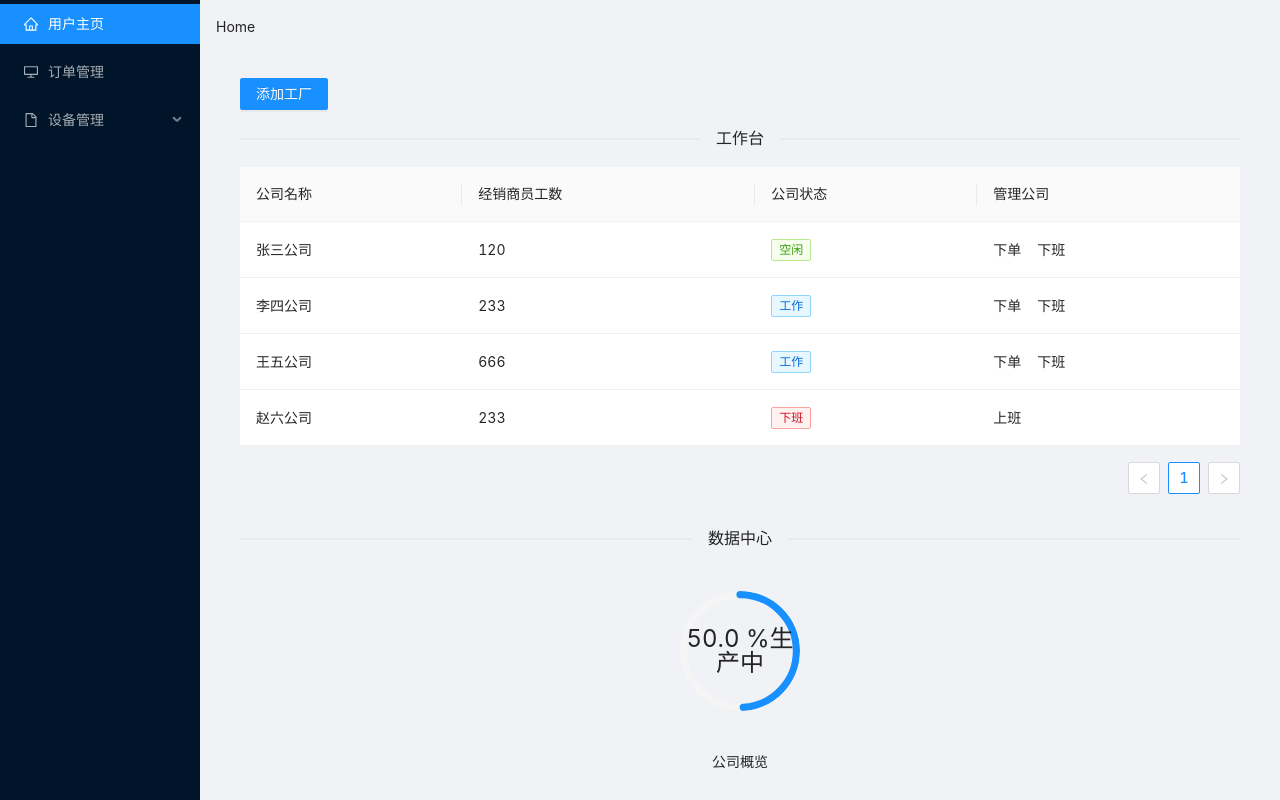
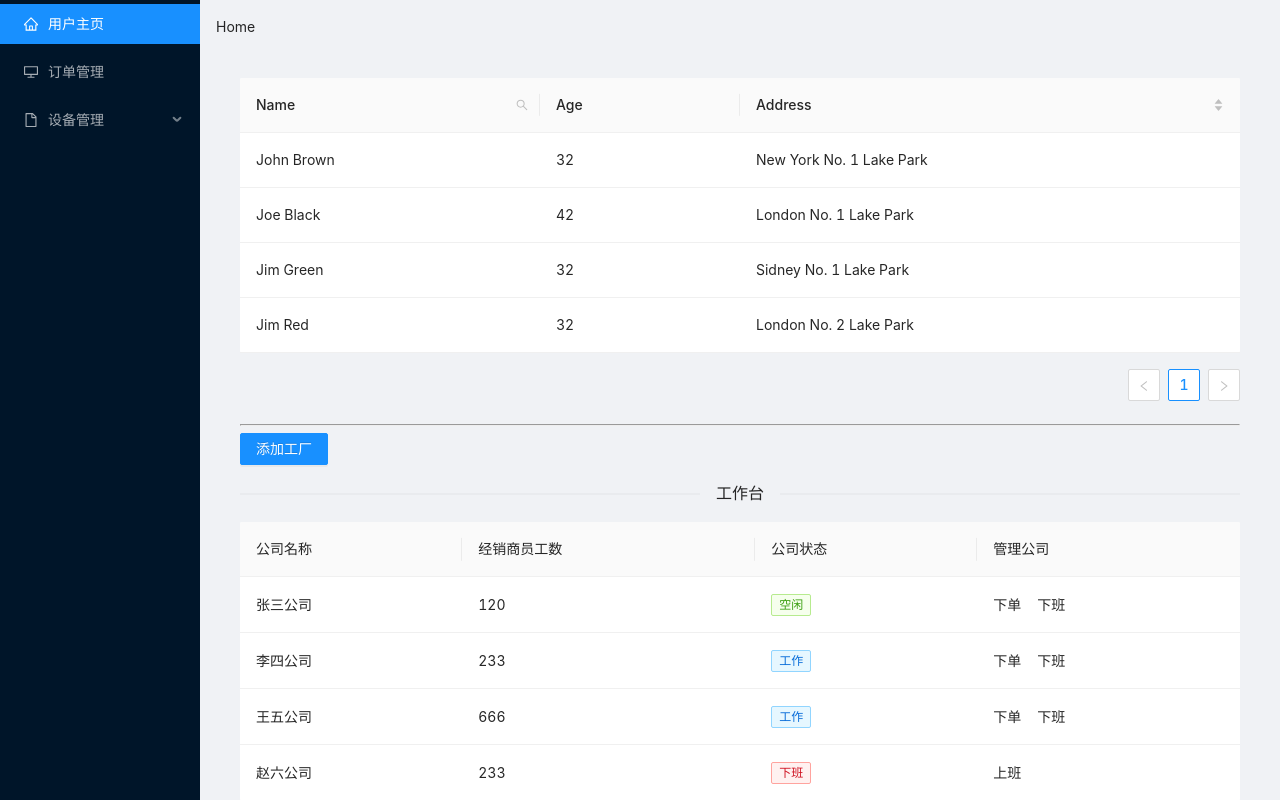
Before and after one commit to Jas000n/hci-nextjs, a Next.js app: page /workbench/company in a window 1280 px wide. Shown: the top 800 px of the page. Built offline with nearby package versions, Linux system fonts and the light colour scheme.

Commit message:
add tablefilter

```diff
--- /dev/null
+++ b/components/TableFilter/index.jsx
@@ -0,0 +1,130 @@
+import { Table, Input, Button, Space } from "antd";
+import Highlighter from "react-highlight-words";
+import { SearchOutlined } from "@ant-design/icons";
+import { useState } from "react";
+import { useRef } from "react";
+export default function TableFilter({ data, columns }) {
+  const [searchText, setSearchText] = useState("");
+  const [searchedColumn, setSearchedColumn] = useState("");
+  const inputRef = useRef(null);
+  const getColumnSearchProps = (dataIndex) => ({
+    filterDropdown: ({
+      setSelectedKeys,
+      selectedKeys,
+      confirm,
+      clearFilters,
+    }) => (
+      <div style={{ padding: 8 }}>
+        <Input
+          ref={inputRef}
+          placeholder={`Search ${dataIndex}`}
+          value={selectedKeys[0]}
+          onChange={(e) =>
+            setSelectedKeys(e.target.value ? [e.target.value] : [])
+          }
+          onPressEnter={() => handleSearch(selectedKeys, confirm, dataIndex)}
+          style={{ marginBottom: 8, display: "block" }}
+        />
+        <Space>
+          <Button
+            type="primary"
+            onClick={() => handleSearch(selectedKeys, confirm, dataIndex)}
+            icon={<SearchOutlined />}
+            size="small"
+            style={{ width: 90 }}
+          >
+            Search
+          </Button>
+          <Button
+            onClick={() => handleReset(clearFilters)}
+            size="small"
+            style={{ width: 90 }}
+          >
+            Reset
+          </Button>
+          <Button
+            type="link"
+            size="small"
+            onClick={() => {
+              confirm({ closeDropdown: false });
+              setSearchText(selectedKeys[0]);
+              setSearchedColumn(dataIndex);
+            }}
+          >
+            Filter
+          </Button>
+        </Space>
+      </div>
+    ),
+    filterIcon: (filtered) => (
+      <SearchOutlined style={{ color: filtered ? "#1890ff" : undefined }} />
+    ),
+    onFilter: (value, record) =>
+      record[dataIndex]
+        ? record[dataIndex]
+            .toString()
+            .toLowerCase()
+            .includes(value.toLowerCase())
+        : "",
+    onFilterDropdownVisibleChange: (visible) => {
+      if (visible) {
+        setTimeout(() => inputRef.current.select(), 100);
+      }
+    },
+    render: (text) =>
+      searchedColumn === dataIndex ? (
+        <Highlighter
+          highlightStyle={{ backgroundColor: "#ffc069", padding: 0 }}
+          searchWords={[searchText]}
+          autoEscape
+          textToHighlight={text ? text.toString() : ""}
+        />
+      ) : (
+        text
+      ),
+  });
+  const handleSearch = (selectedKeys, confirm, dataIndex) => {
+    confirm();
+    setSearchText(selectedKeys[0]);
+    setSearchedColumn(dataIndex);
+  };
+  const handleReset = (clearFilters) => {
+    clearFilters();
+    setSearchText("");
+  };
+  const tableColumns = columns.map((cur) => {
+    if (cur.ifSearch) {
+      return {
+        ...cur,
+        ...getColumnSearchProps(cur.dataIndex),
+      };
+    } else {
+      return cur;
+    }
+  });
+  // [
+  //   {
+  //     title: "Name",
+  //     dataIndex: "name",
+  //     key: "name",
+  //     width: "30%",
+  //     ...getColumnSearchProps("name"),
+  //   },
+  //   {
+  //     title: "Age",
+  //     dataIndex: "age",
+  //     key: "age",
+  //     width: "20%",
+  //     ...getColumnSearchProps("age"),
+  //   },
+  //   {
+  //     title: "Address",
+  //     dataIndex: "address",
+  //     key: "address",
+  //     ...getColumnSearchProps("address"),
+  //     sorter: (a, b) => a.address.length - b.address.length,
+  //     sortDirections: ["descend", "ascend"],
+  //   },
+  // ];
+  return <Table columns={tableColumns} dataSource={data} />;
+}
--- a/package.json
+++ b/package.json
@@ -15,6 +15,7 @@
     "next": "12.1.6",
     "react": "18.1.0",
     "react-dom": "18.1.0",
+    "react-highlight-words": "^0.18.0",
     "react-is": "^18.1.0",
     "styled-components": "^5.3.5"
   },
--- a/pages/workbench/company/index.jsx
+++ b/pages/workbench/company/index.jsx
@@ -5,6 +5,7 @@ import PopupFormButton from "../../../components/PopupForm";
 const { TabPane } = Tabs;
 const { Search } = Input;
 import { useState } from "react";
+import TableFilter from "../../../components/TableFilter";
 export default function Home() {
   function countPercent() {
     let re = 0;
@@ -109,6 +110,11 @@ export default function Home() {
   };
   return (
     <div>
+      <TableFilter
+        data={tableFilterDemoData}
+        columns={TableFilterDemoColumns}
+      />
+      <hr />
       <PopupFormButton
         name="添加工厂"
         onSubmitForm={handleAddCompany}
@@ -128,7 +134,6 @@ export default function Home() {
               percent={countPercent()}
               format={(percent) => `${percent} %生产中`}
             />
-
           </div>
           <div className="text_align_center">公司概览</div>
         </div>
@@ -183,3 +188,53 @@ const Initdata_company = [
     key: 3,
   },
 ];
+
+const tableFilterDemoData = [
+  {
+    key: "1",
+    name: "John Brown",
+    age: 32,
+    address: "New York No. 1 Lake Park",
+  },
+  {
+    key: "2",
+    name: "Joe Black",
+    age: 42,
+    address: "London No. 1 Lake Park",
+  },
+  {
+    key: "3",
+    name: "Jim Green",
+    age: 32,
+    address: "Sidney No. 1 Lake Park",
+  },
+  {
+    key: "4",
+    name: "Jim Red",
+    age: 32,
+    address: "London No. 2 Lake Park",
+  },
+];
+
+const TableFilterDemoColumns = [
+  {
+    title: "Name",
+    dataIndex: "name",
+    key: "name",
+    width: "30%",
+    ifSearch: true,
+  },
+  {
+    title: "Age",
+    dataIndex: "age",
+    key: "age",
+    width: "20%",
+  },
+  {
+    title: "Address",
+    dataIndex: "address",
+    key: "address",
+    sorter: (a, b) => a.address.length - b.address.length,
+    sortDirections: ["descend", "ascend"],
+  },
+];
```
Also changed, not shown: 1 other file (tests, documents, lock files or other folders).
